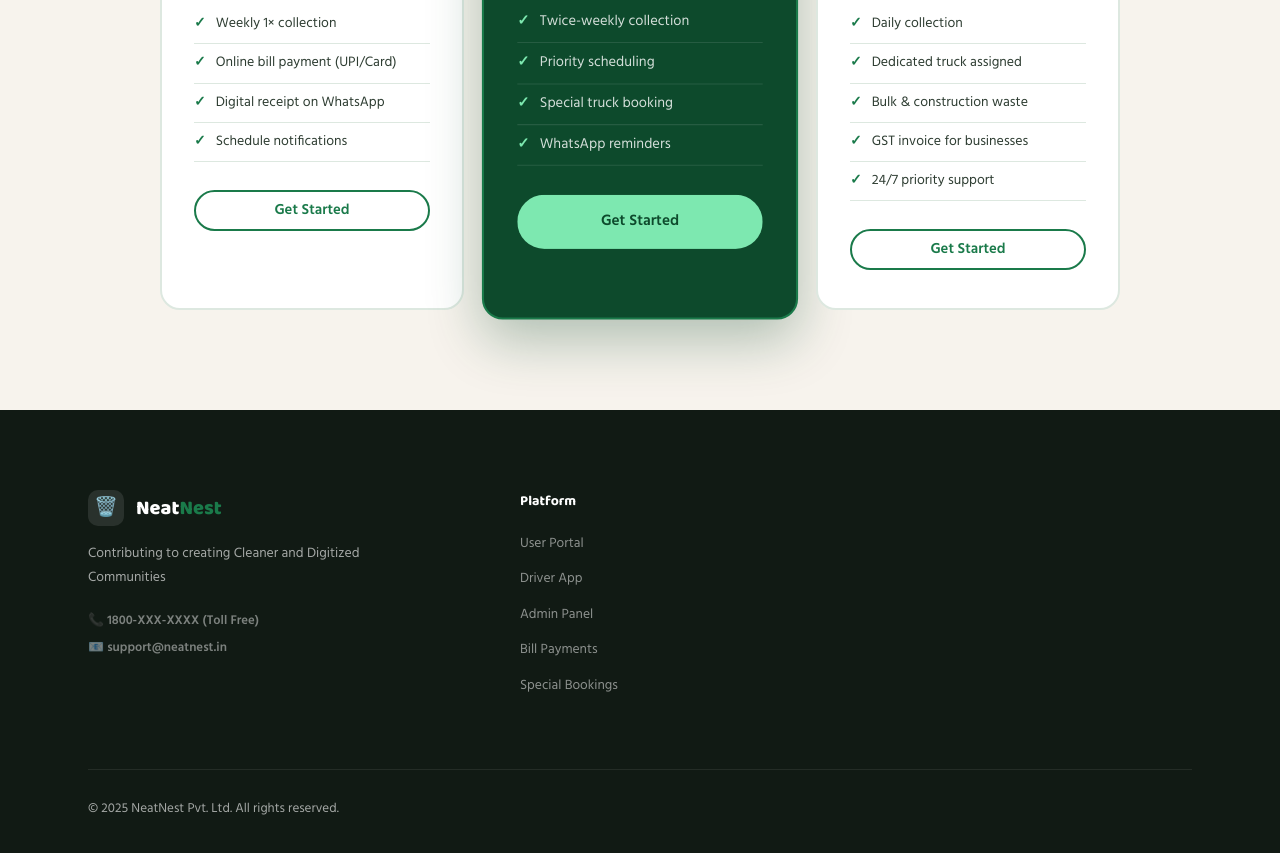
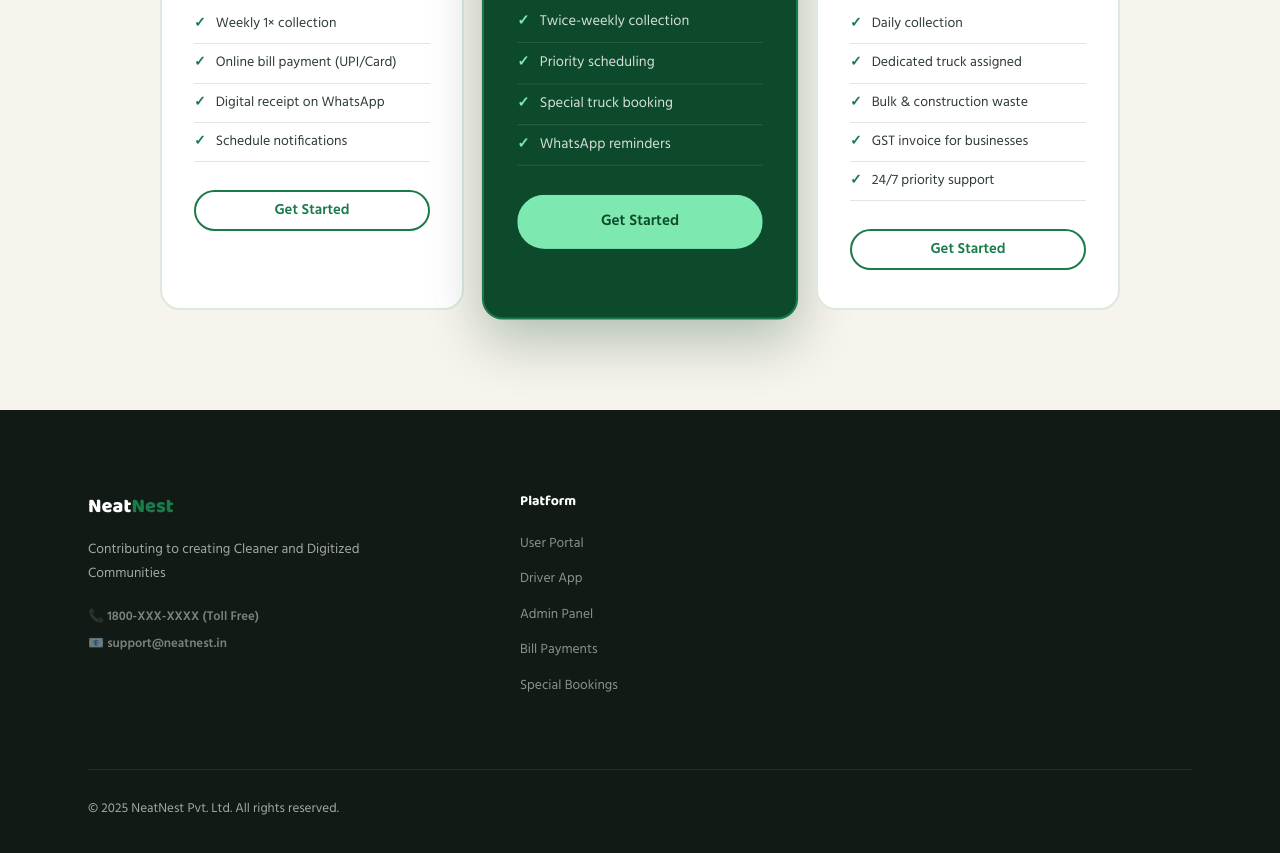
Before and after one commit to Shaikwani/Neatnest-project, a plain HTML site: page index.html in a window 1280 px wide. Shown: the part 2784-3637 px from the top of the page. Drawn offline with Linux system fonts and the light colour scheme.

Commit message:
Update index.html

```diff
--- a/index.html
+++ b/index.html
@@ -291,8 +291,8 @@
 
         <div class="footer-brand">
           <div class="footer-logo">
-            <!-- LOGO PLACEHOLDER -->
-            <div class="logo-placeholder" style="background:rgba(255,255,255,.1);color:#7de8b0">🗑️</div>
+            <!-- LOGO -->
+
             <span class="logo-text">Neat<span>Nest</span></span>
           </div>
           <p>Contributing to creating Cleaner and Digitized Communities </p>
```
